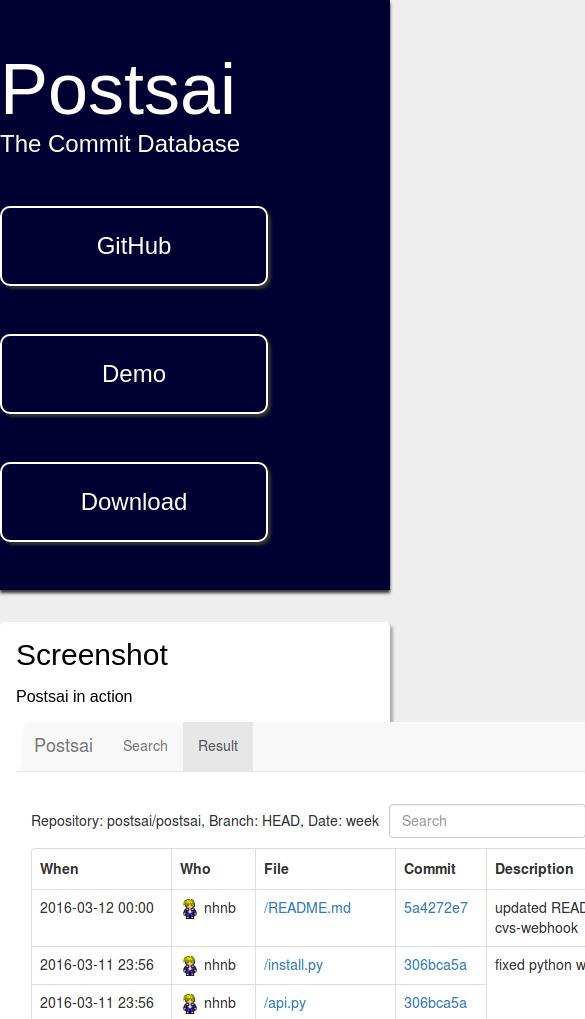
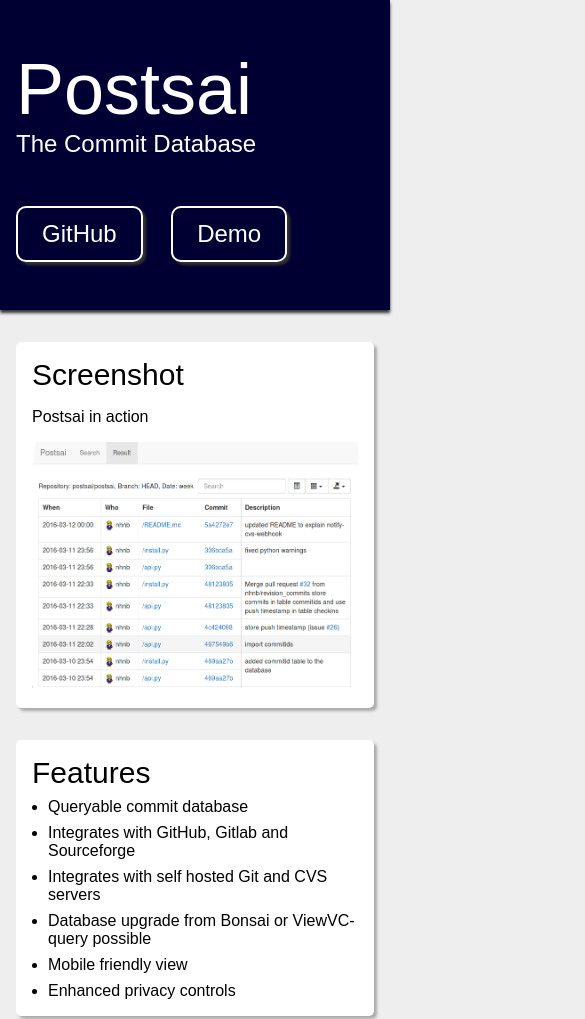
Before and after one commit to postsai/postsai.github.io, a plain HTML site: page index.html in a window 390 px wide. Shown: the top 1019 px of the page, 585 px wide, since content can reach past the window. Drawn offline with Linux system fonts and the light colour scheme.

Commit message:
mobile view

```diff
--- a/index.html
+++ b/index.html
@@ -3,6 +3,7 @@
 <head>
 <meta charset="utf-8">
 <title>Postsai - The Commit Database</title>
+<meta name="viewport" content="width=device-width, initial-scale=1.0">
 <style>
 html, body {
 	margin: 0;
@@ -15,26 +16,6 @@
 	color: #FFF;
 	padding: 3em 0em;
 	box-shadow: 0px 3px 3px 0px #333;
-}
-h1, h2 {
-	font-weight: normal;
-	margin: 0;
-	padding: 0;
-}
-h1 {
-	font-size: 72px;
-}
-h3 {
-	font-weight: normal;
-	font-size: 30px;
-	margin: 0;
-}
-h4 {
-	margin-bottom: 0;
-}
-.content {
-	margin: 0 auto;
-	max-width: 900px;
 }
 a.button {
 	margin-top: 2em;
@@ -52,6 +33,60 @@
 }
 a.button:hover {
 	background-color: #333;
+}
+.screenshot {
+	max-width: 850px;
+}
+.content {
+	margin: 0 auto;
+	max-width: 900px;
+}
+@media screen and (max-width: 920px) {
+	.content {
+		max-width: 600px
+	}
+	.screenshot {
+		max-width: 550px;
+	}
+	a.button {
+		width: 5em;
+		padding: 0.5em 1em;
+	}
+}
+
+@media screen and (max-width: 620px) {
+	.content {
+		margin-left: 1em;
+		margin-right: 1em;
+	}
+	.screenshot {
+		width: 100%;
+	}
+	a.button {
+		width: auto;
+		padding: 0.5em 1em;
+	}
+	a.download {
+		display: none;
+	}
+}
+
+
+h1, h2 {
+	font-weight: normal;
+	margin: 0;
+	padding: 0;
+}
+h1 {
+	font-size: 72px;
+}
+h3 {
+	font-weight: normal;
+	font-size: 30px;
+	margin: 0;
+}
+h4 {
+	margin-bottom: 0;
 }
 
 section {
@@ -91,7 +126,7 @@
 
 <a class="button" href="https://github.com/postsai/postsai">GitHub</a>
 <a class="button" href="https://arianne-project.org/postsai/query.html?date=month">Demo</a>
-<a class="button" href="https://github.com/postsai/postsai/releases/download/v0.3/postsai-0.3.zip">Download</a>
+<a class="button download" href="https://github.com/postsai/postsai/releases/download/v0.3/postsai-0.3.zip">Download</a>
 
 </div>
 </header>
@@ -102,7 +137,7 @@
 <h3>Screenshot</h3>
 <p>Postsai in action</p>
 
-<img src="screenshot.png" title="Screenshot" alt="A screenshot of Postsai showing the table of recent commits"></img>
+<img class="screenshot" src="screenshot.png" title="Screenshot" alt="A screenshot of Postsai showing the table of recent commits"></img>
 
 </section>
 
```
